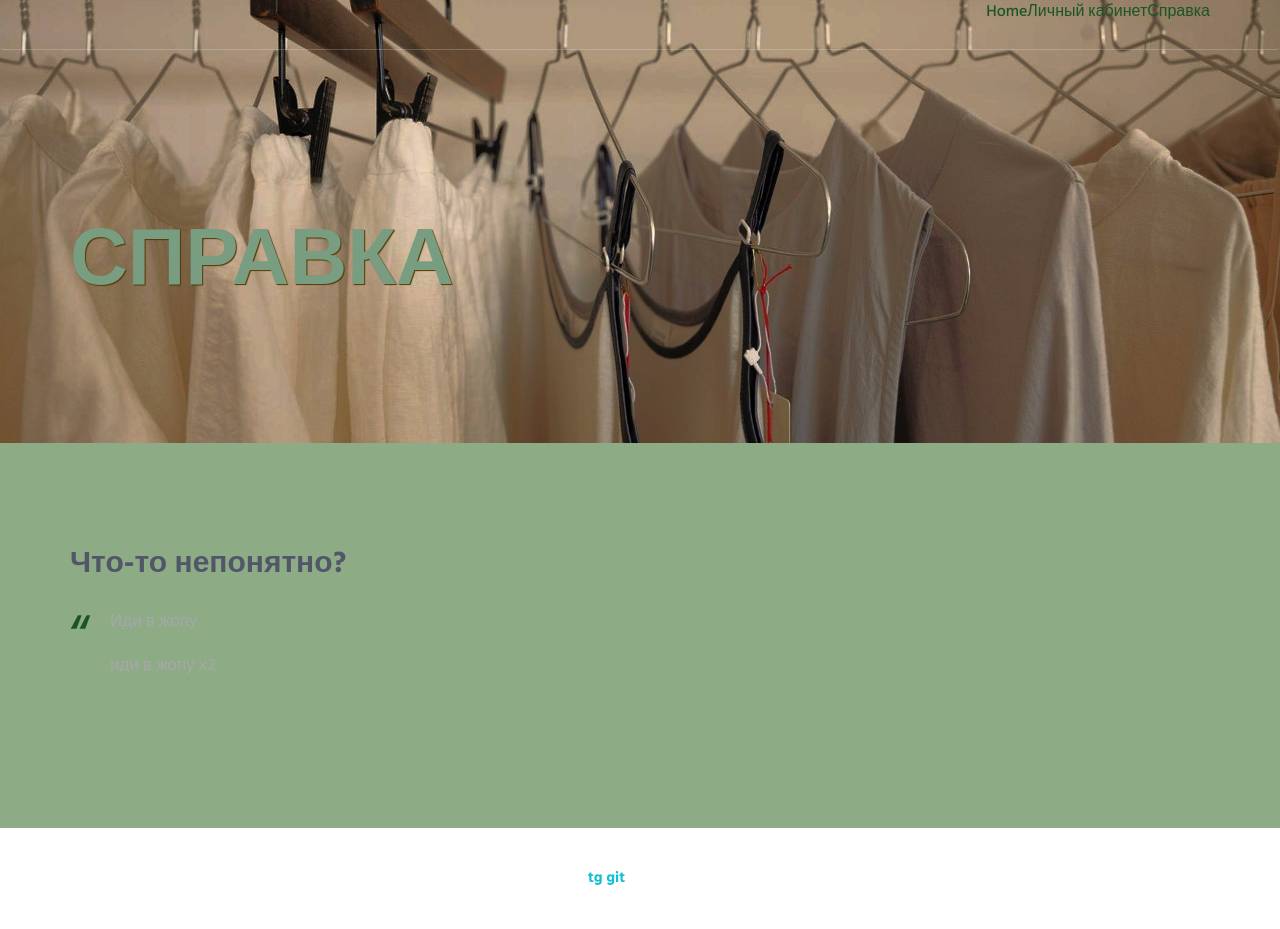
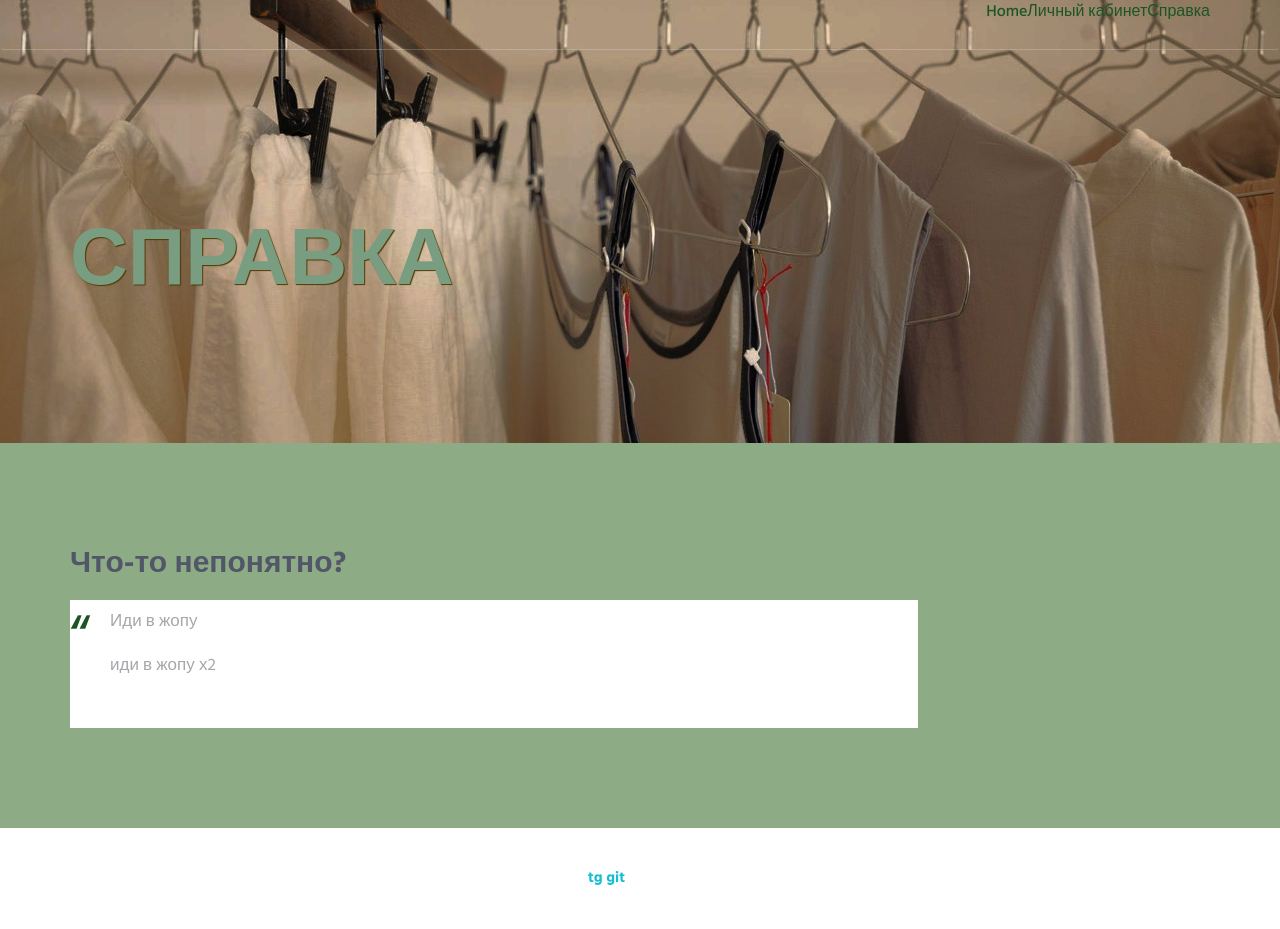
Before and after one commit to k-dash6/suit_app_final, a Django app: page /info/ in a window 1280 px wide. Run offline with Django 4.2, Linux system fonts and the light colour scheme; some libraries are stand-ins or nearby versions.

Commit message:
try to fix subpages

```diff
--- a/main_app/manage_ontology/static/manage_ontology/css/main.css
+++ b/main_app/manage_ontology/static/manage_ontology/css/main.css
@@ -4,7 +4,7 @@
     background-color: #8dab84;
 }
 
-.swiper-wrapper {
+.swiper-slide {
     background-color: white;
 }
 
```
